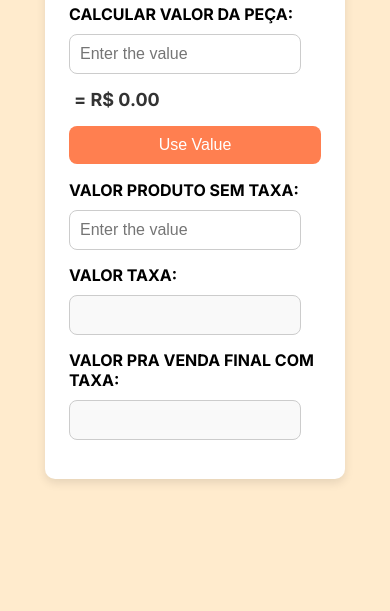
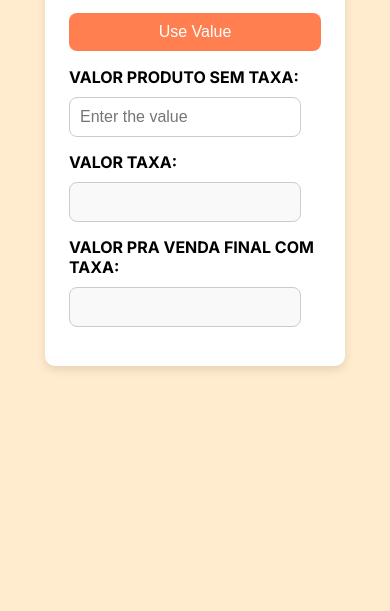
Before and after one commit to caffeee17k/calcular_taxa, a plain HTML site: page index.html in a window 390 px wide. Shown: the part 233-844 px from the top of the page. Drawn offline with Linux system fonts and the light colour scheme.

Commit message:
refactor: tweaks in container

```diff
--- a/index.html
+++ b/index.html
@@ -78,6 +78,14 @@
             margin-left: 5px;
             color: #333;
         }
+
+        @media (max-width: 600px) {
+            body {
+                height: 100%;
+                padding-top: 20px;
+                justify-content: flex-start;
+            }
+        }
     </style>
     <script>
         const percentageFee = 4.15 / 100;
```
